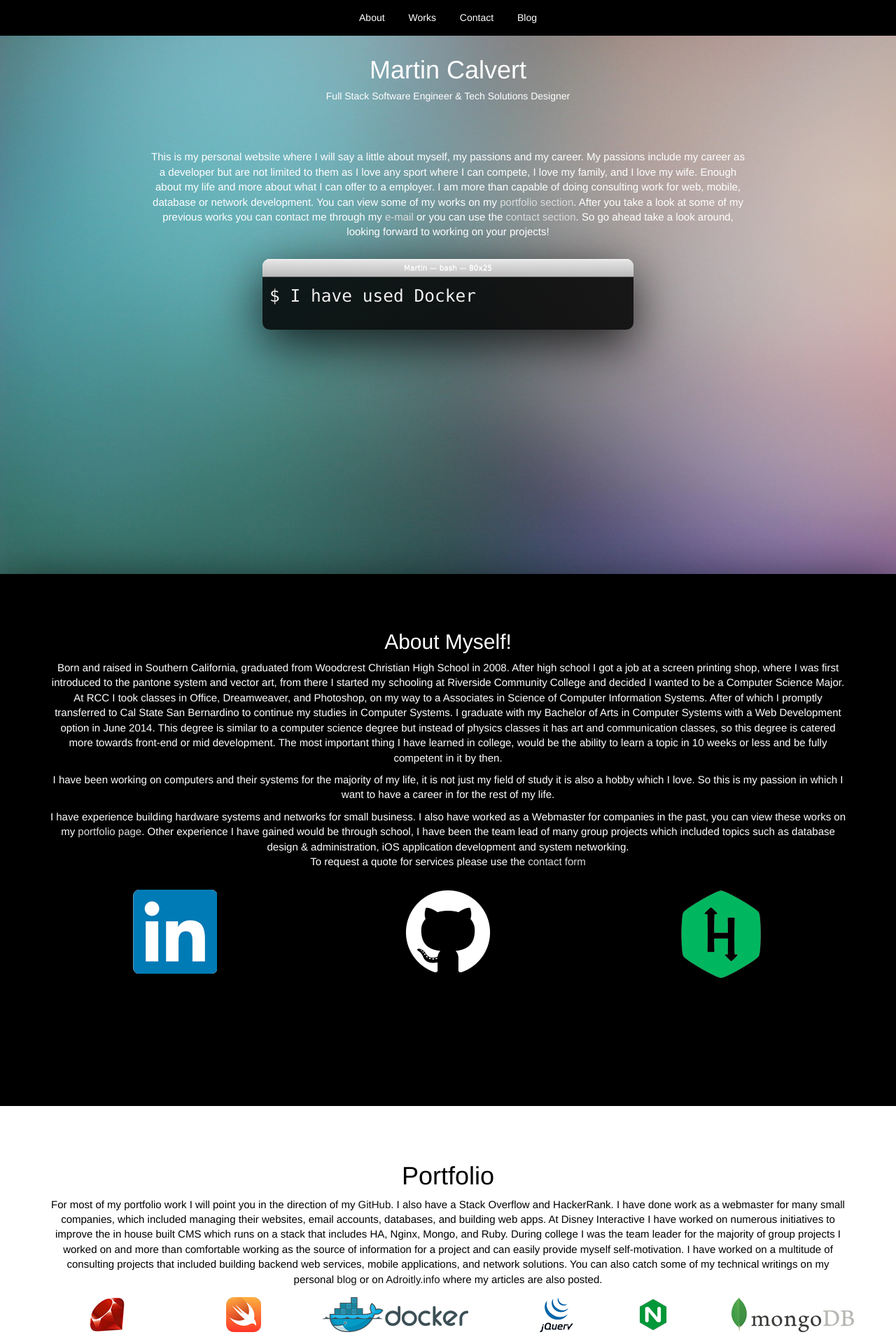
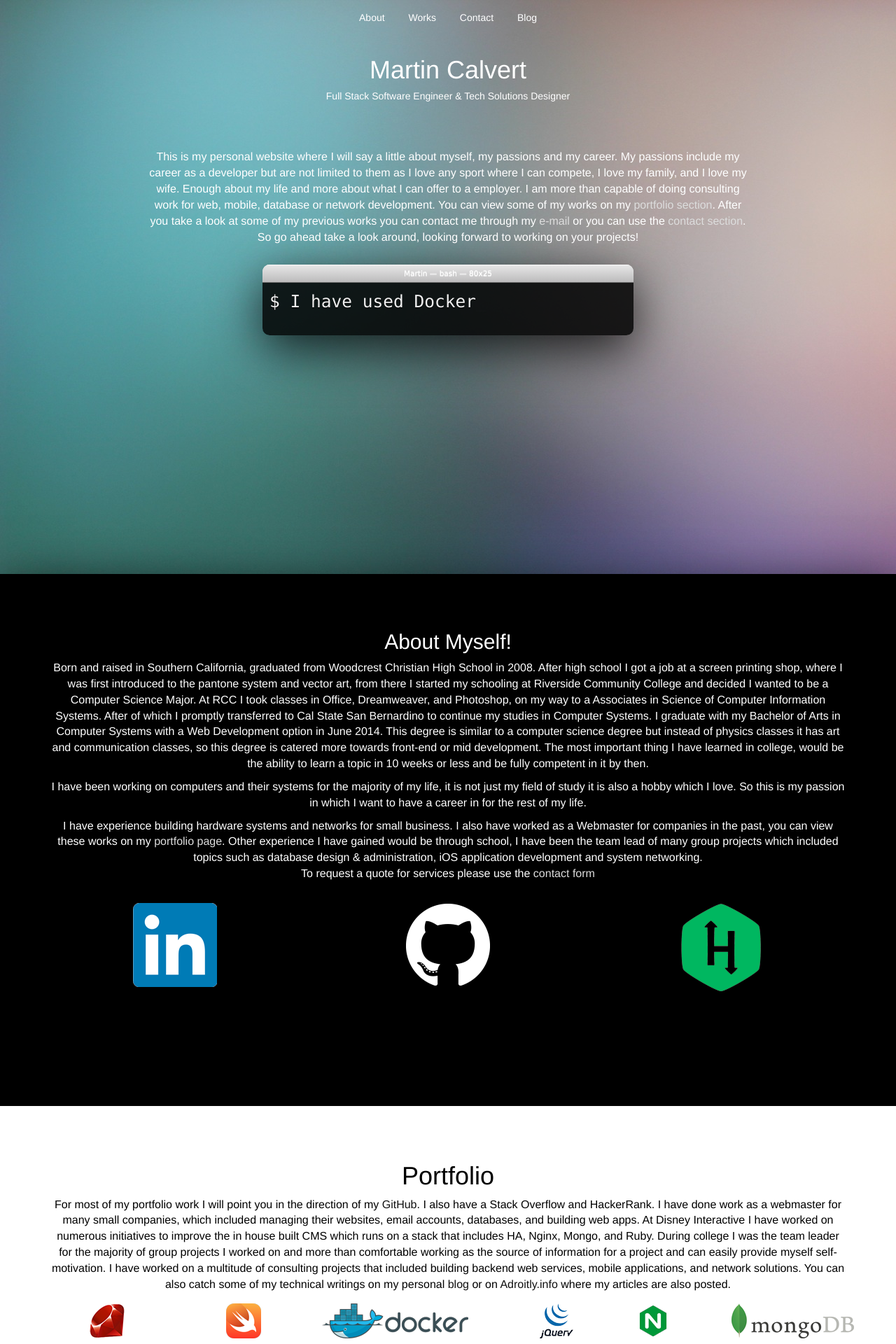
Before and after one commit to martincalvert/Martin-Calvert-Website, a PHP site: page / in a window 1280 px wide. Shown: the top 1920 px of the page at 70% size. Run offline with PHP 8.4, Linux system fonts and the light colour scheme; some libraries are stand-ins or nearby versions.

Commit message:
Add transistions to nav instead of animations

```diff
--- a/assets/css/extra.css
+++ b/assets/css/extra.css
@@ -33,7 +33,7 @@ body > .container{
 	color: #111;
 }
 p {
-	font-size: 15px;
+	font-size: 16px;
 }
 a {
 	color: #ddd;
@@ -46,12 +46,6 @@ a:hover {
 .sections {
 	min-height: 95vh;
 	width: 100vw;
-}
-.nav-black {
-	background-color: #000000;
-	-webkit-animation: navfade 0.4s 1;
-	-moz-animation: navfade 0.4s 1;
-	animation: navfade 0.4s 1;
 }
 .color {
 	background-color:#f8f8f8;
@@ -89,6 +83,25 @@ body{
     -moz-animation: blink 0.7s infinite;
     animation: blink 0.7s infinite;
 }
+
+.nav-black {
+	background-color: #000000;
+	-webkit-transition: 0.7s;
+  -moz-transition: 0.7s;
+  -ms-transition: 0.7s;
+  -o-transition: 0.7s;
+  transition: 0.7s;
+}
+
+.nav-clear {
+	background: transparent !important;
+	-webkit-transition: 0.7s;
+  -moz-transition: 0.7s;
+  -ms-transition: 0.7s;
+  -o-transition: 0.7s;
+  transition: 0.7s;
+}
+
 @keyframes blink{
     0% { opacity:1; }
     50% { opacity:0; }
@@ -103,40 +116,6 @@ body{
     0% { opacity:1; }
     50% { opacity:0; }
     100% { opacity:1; }
-}
-
-@keyframes navfade{
-	0%   {opacity: 0;}
-	15%  {opacity: 0.15;}
-	25%  {opacity: 0.25;}
-	40%  {opacity: 0.40;}
-	50%  {opacity: 0.50;}
-	60%  {opacity: 0.60;}
-	75%  {opacity: 0.75;}
-	90%  {opacity: 0.90;}
-	100% {opacity: 1;}
-}
-@-webkit-keyframes navfade{
-	0%   {opacity: 0;}
-	15%  {opacity: 0.15;}
-	25%  {opacity: 0.25;}
-	40%  {opacity: 0.40;}
-	50%  {opacity: 0.50;}
-	60%  {opacity: 0.60;}
-	75%  {opacity: 0.75;}
-	90%  {opacity: 0.90;}
-	100% {opacity: 1;}
-}
-@-moz-keyframes navfade{
-	0%   {opacity: 0;}
-	15%  {opacity: 0.15;}
-	25%  {opacity: 0.25;}
-	40%  {opacity: 0.40;}
-	50%  {opacity: 0.50;}
-	60%  {opacity: 0.60;}
-	75%  {opacity: 0.75;}
-	90%  {opacity: 0.90;}
-	100% {opacity: 1;}
 }
 
 .text-editor-wrap {
--- a/index.html
+++ b/index.html
@@ -155,9 +155,12 @@
       }
 
       function changeNav(e){
-        if (e == true) {
+        if (e == true){
+          $('nav').addClass("nav-clear");
+          $('nav').removeClass("nav-black");
           menu = false
-        } else {
+        }else{
+          $('nav').removeClass("nav-clear");
           $('nav').addClass("nav-black");
           menu = true
         }
```
